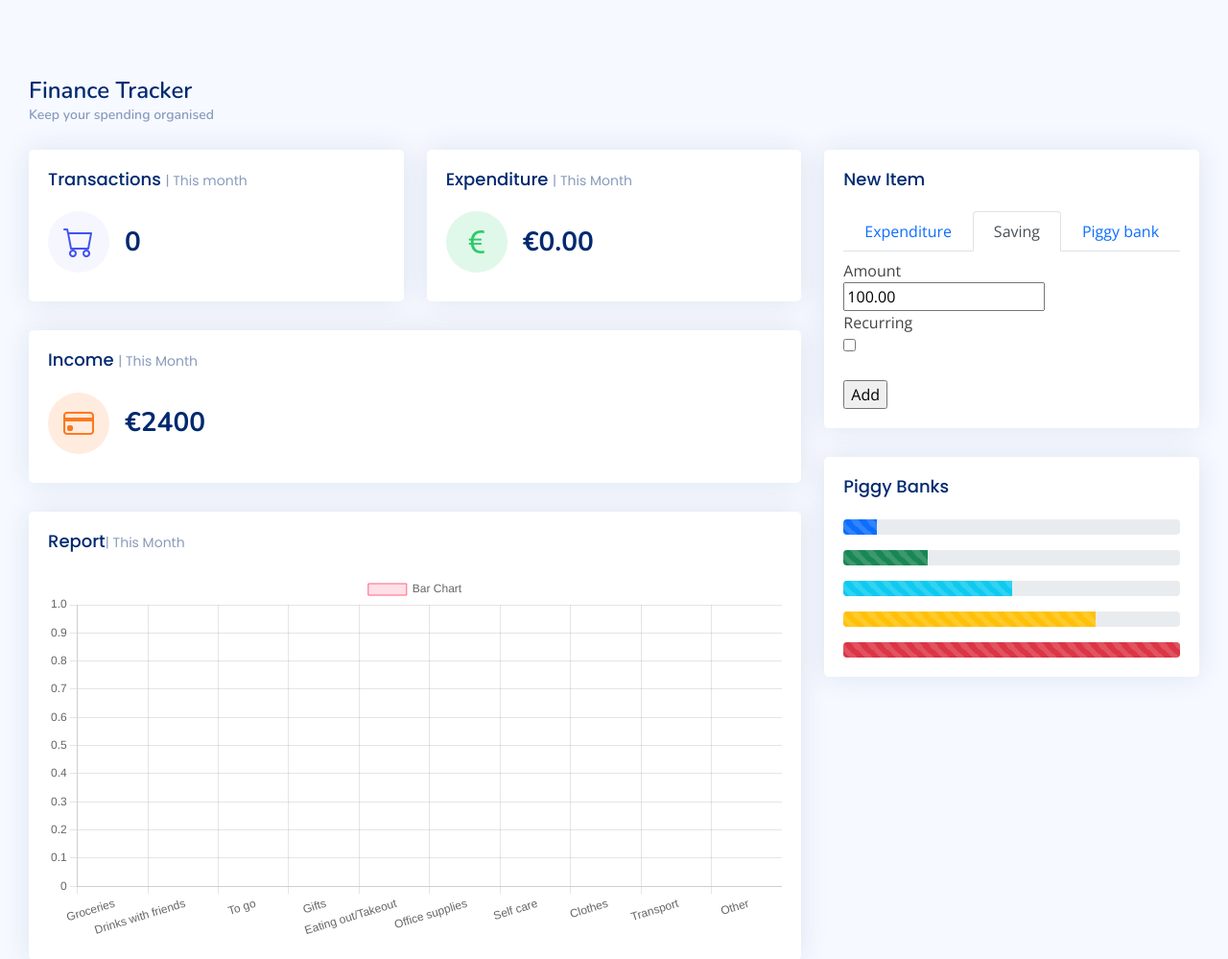
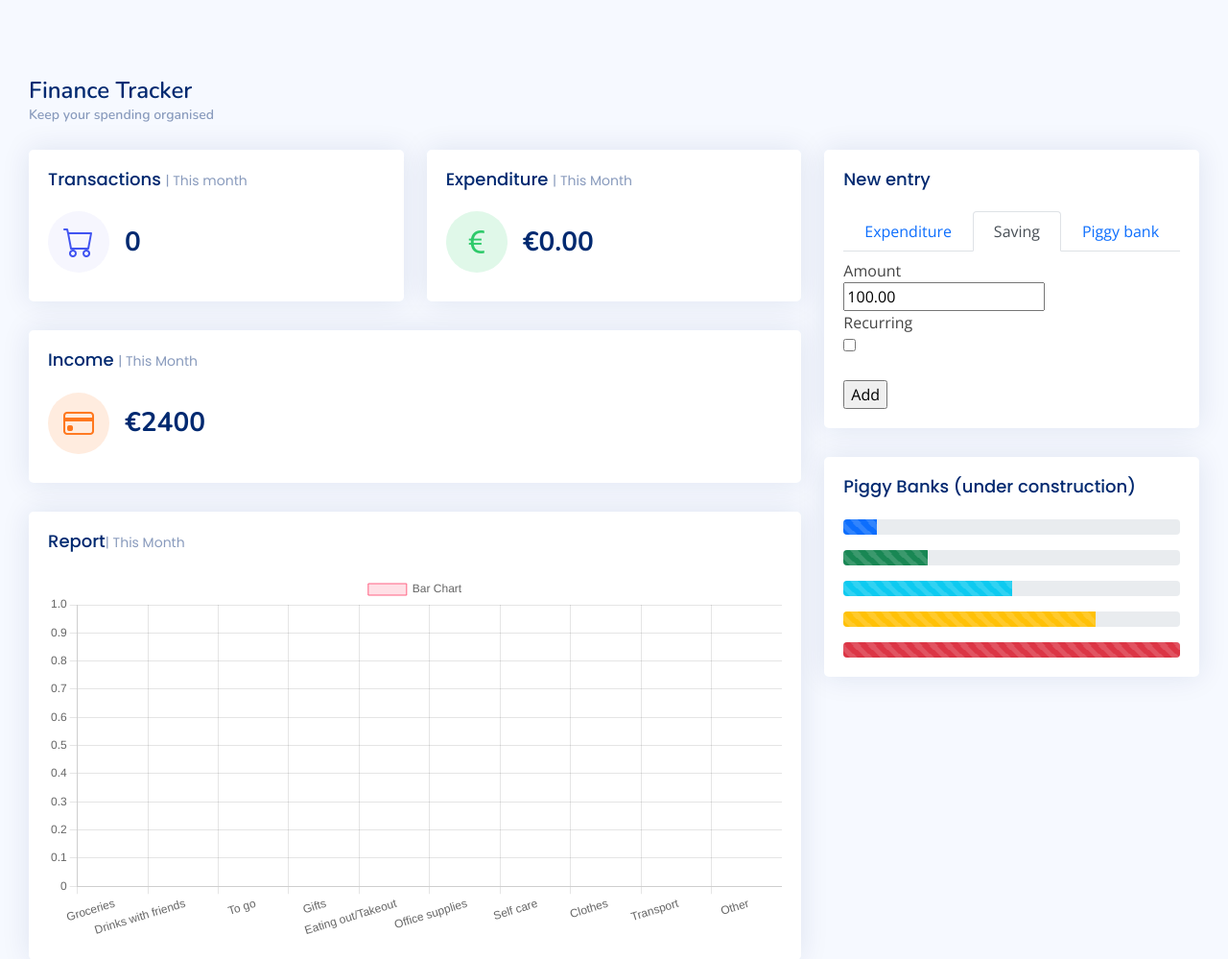
Before and after one commit to NLevy1/finance_tracker, a Flask app: page / in a window 1280 px wide. Shown: the top 999 px of the page at 96% size. Run offline with Flask 2, Linux system fonts and the light colour scheme; parts of the project's set-up code (start-up, migrations or seed data) failed here and were passed over; some libraries are stand-ins or nearby versions.

Commit message:
Update front end

```diff
--- a/templates/index.html
+++ b/templates/index.html
@@ -300,7 +300,7 @@
             <!-- Right side columns -->
             <div class="col-lg-4">
                 <div class="card form">
-                    <div class="card-body"><h5 class="card-title">New Item</h5>
+                    <div class="card-body"><h5 class="card-title">New entry</h5>
                         <ul class="nav nav-tabs d-flex" id="myTabjustified" role="tablist">
                             <li class="nav-item flex-fill" role="presentation">
                                 <button class="nav-link w-100" id="home-tab" data-bs-toggle="tab"
@@ -369,7 +369,7 @@
                 <!-- Finance-->
                 <div class="card">
                     <div class="card-body">
-                        <h5 class="card-title">Piggy Banks</h5>
+                        <h5 class="card-title">Piggy Banks (under construction)</h5>
 
                         <!-- Progress Bars with Striped Backgrounds-->
                         <div class="progress">
```
